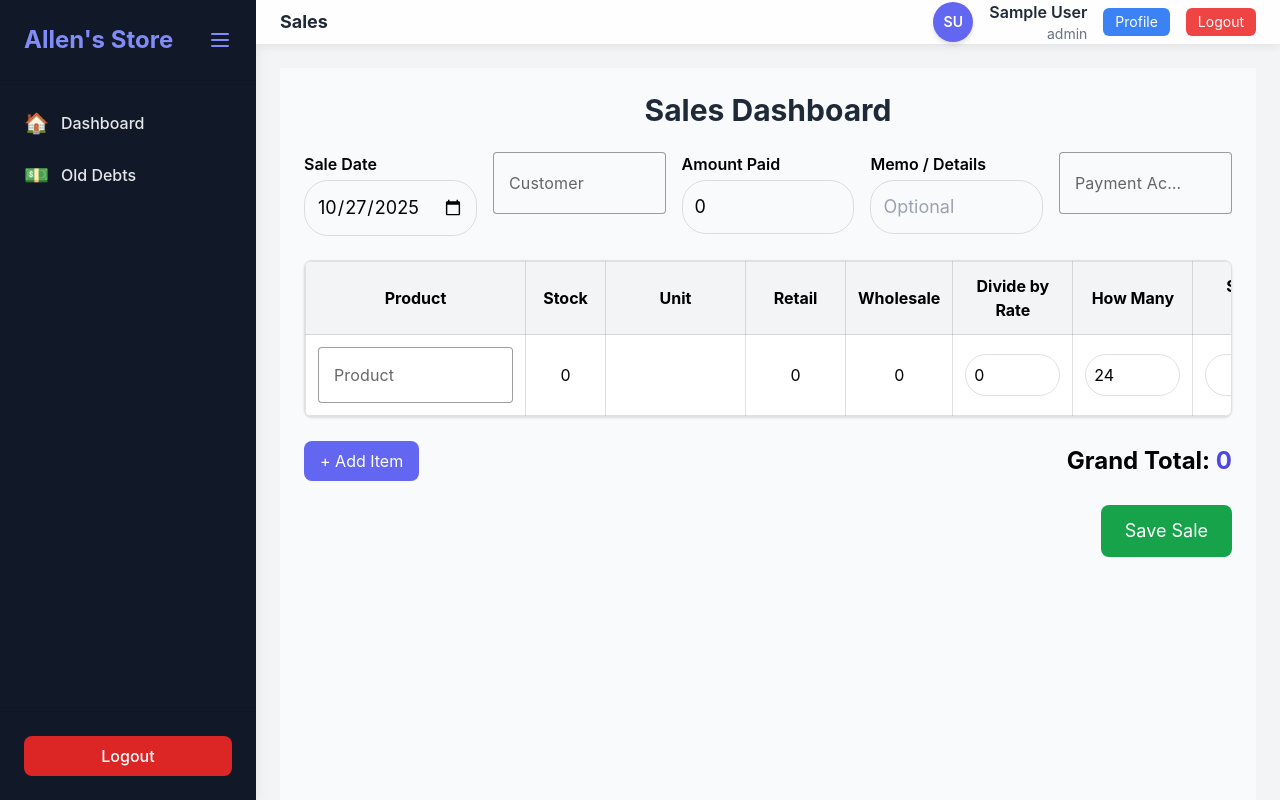
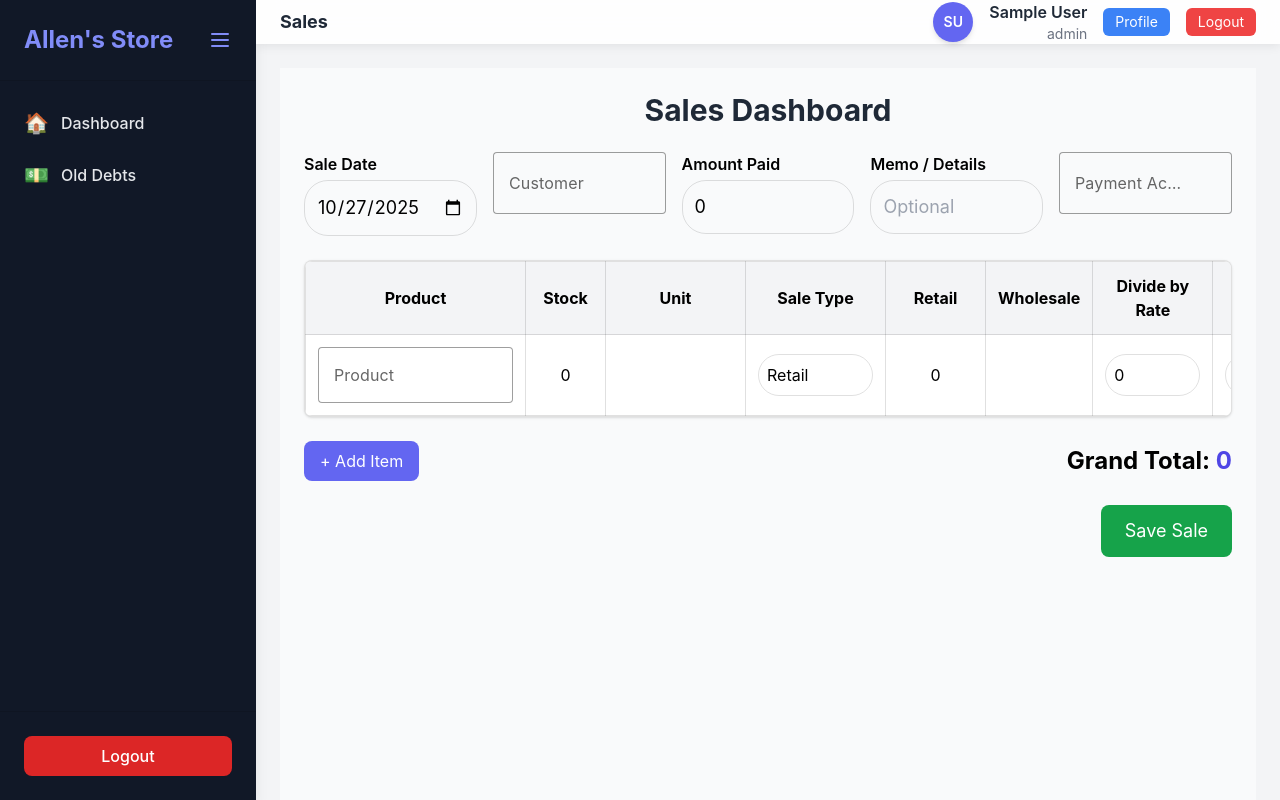
Before and after one commit to TVjacob/allens_shop_kasana, a Vue app in the folder allens_store_kasana-frontend/: page /sales in a window 1280 px wide. Built offline with nearby package versions, Linux system fonts and the light colour scheme; no server answers; sample sign-in values are in the browser's storage.

Commit message:
fix on the sales

```diff
--- a/allens_store_kasana-frontend/src/pages/EditSale.vue
+++ b/allens_store_kasana-frontend/src/pages/EditSale.vue
@@ -79,6 +79,7 @@
             <th class="p-3 border min-w-[220px]">Product</th>
             <th class="p-3 border min-w-[80px] text-center">Stock</th>
             <th class="p-3 border min-w-[140px]">Unit</th>
+            <th class="p-3 border min-w-[140px]">Sale Type </th>
             <th class="p-3 border min-w-[100px] text-center">Retail</th>
             <th class="p-3 border min-w-[100px] text-center">Wholesale</th>
             <th class="p-3 border min-w-[120px] text-center">Divide by Rate</th>
@@ -135,12 +136,35 @@
                 {{ saleItemsErrors[idx].unit_id }}
               </p>
             </td>
+            <!-- Sale Type -->
+            <td class="p-3 border text-center">
+              <select
+                v-model="item.sale_type"
+                @change="updateSaleType(item)"
+                class="w-full border border-gray-300 rounded-xl p-2 text-base focus:ring-2 focus:ring-indigo-400 transition"
+              >
+                <option value="retail">Retail</option>
+                <option value="wholesale">Wholesale</option>
+              </select>
+            </td>
 
             <!-- Prices & Quantity -->
-            <td class="p-3 border text-center">{{ formatPrice(item.retail_price) }}</td>
-            <td class="p-3 border text-center">{{ formatPrice(item.wholesale_price) }}</td>
+            <!-- <td class="p-3 border text-center">{{ formatPrice(item.retail_price) }}</td>
+            <td class="p-3 border text-center">{{ formatPrice(item.wholesale_price) }}</td> -->
+            <!-- Retail Price -->
+            <td class="p-3 border text-center" v-if="item.sale_type === 'retail'">
+              {{ formatPrice(item.retail_price) }}
+            </td>
+            <td class="p-3 border text-center" v-else></td>
 
-            <td class="p-3 border">
+            <!-- Wholesale Price -->
+            <td class="p-3 border text-center" v-if="item.sale_type === 'wholesale'">
+              {{ formatPrice(item.wholesale_price) }}
+            </td>
+            <td class="p-3 border text-center" v-else></td>
+
+
+            <td class="p-3 border" v-if="Number(item.conversion_quantity) <= 1">
               <input
                 type="number"
                 v-model.number="item.rate"
@@ -150,8 +174,10 @@
                 class="w-full border border-gray-300 rounded-xl p-2 text-base focus:ring-2 focus:ring-indigo-400 transition"
               />
             </td>
+            <td class="p-3 border" v-else></td>
 
-            <td class="p-3 border">
+
+            <td class="p-3 border"  v-if="Number(item.conversion_quantity) <= 1">
               <input
                 type="number"
                 v-model.number="item.quantity_number"
@@ -161,6 +187,8 @@
                 class="w-full border border-gray-300 rounded-xl p-2 text-base focus:ring-2 focus:ring-indigo-400 transition"
               />
             </td>
+            <td class="p-3 border" v-else></td>
+
 
             <td class="p-3 border">
               <input
@@ -253,6 +281,14 @@ const saleHeaderErrors = reactive({
   amount_paid: '',
   sale_date: ''
 })
+const updateSaleType = (item) => {
+  if (item.sale_type === 'retail') {
+    item.unit_price = item.retail_price || 0
+  } else {
+    item.unit_price = item.wholesale_price || 0
+  }
+  calculateTotal(item)
+}
 
 // ---------- State ----------
 const saleItems = ref([])
--- a/allens_store_kasana-frontend/src/pages/Sales.vue
+++ b/allens_store_kasana-frontend/src/pages/Sales.vue
@@ -78,6 +78,7 @@
             <th class="p-3 border min-w-[220px]">Product</th>
             <th class="p-3 border min-w-[80px] text-center">Stock</th>
             <th class="p-3 border min-w-[140px]">Unit</th>
+            <th class="p-3 border min-w-[140px]">Sale Type </th>
             <th class="p-3 border min-w-[100px] text-center">Retail</th>
             <th class="p-3 border min-w-[100px] text-center">Wholesale</th>
             <th class="p-3 border min-w-[120px] text-center">Divide by Rate</th>
@@ -134,12 +135,33 @@
                 {{ saleItemsErrors[idx].unit_id }}
               </p>
             </td>
+            <!-- Sale Type -->
+            <td class="p-3 border text-center">
+              <select
+                v-model="item.sale_type"
+                @change="updateSaleType(item)"
+                class="w-full border border-gray-300 rounded-xl p-2 text-base focus:ring-2 focus:ring-indigo-400 transition"
+              >
+                <option value="retail">Retail</option>
+                <option value="wholesale">Wholesale</option>
+              </select>
+            </td>
 
-            <!-- Prices & Quantity -->
-            <td class="p-3 border text-center">{{ formatPrice(item.retail_price) }}</td>
-            <td class="p-3 border text-center">{{ formatPrice(item.wholesale_price) }}</td>
 
-            <td class="p-3 border">
+            <!-- Retail Price -->
+            <td class="p-3 border text-center" v-if="item.sale_type === 'retail'">
+              {{ formatPrice(item.retail_price) }}
+            </td>
+            <td class="p-3 border text-center" v-else></td>
+
+            <!-- Wholesale Price -->
+            <td class="p-3 border text-center" v-if="item.sale_type === 'wholesale'">
+              {{ formatPrice(item.wholesale_price) }}
+            </td>
+            <td class="p-3 border text-center" v-else></td>
+
+
+            <td class="p-3 border" v-if="Number(item.conversion_quantity) <= 1">
               <input
                 type="number"
                 v-model.number="item.rate"
@@ -149,8 +171,10 @@
                 class="w-full border border-gray-300 rounded-xl p-2 text-base focus:ring-2 focus:ring-indigo-400 transition"
               />
             </td>
+            <td class="p-3 border" v-else></td>
 
-            <td class="p-3 border">
+
+            <td class="p-3 border"  v-if="Number(item.conversion_quantity) <= 1">
               <input
                 type="number"
                 v-model.number="item.quantity_number"
@@ -160,6 +184,8 @@
                 class="w-full border border-gray-300 rounded-xl p-2 text-base focus:ring-2 focus:ring-indigo-400 transition"
               />
             </td>
+            <td class="p-3 border" v-else></td>
+
 
             <td class="p-3 border">
               <input
@@ -172,6 +198,7 @@
                 {{ saleItemsErrors[idx].unit_price }}
               </p>
             </td>
+
 
             <td class="p-3 border text-center">{{ formatPrice(item.last_purchase_price) }}</td>
 
@@ -383,6 +410,14 @@ const selectUnit = (unitId, idx) => {
 
   calculateTotal(item)
 }
+const updateSaleType = (item) => {
+  if (item.sale_type === 'retail') {
+    item.unit_price = item.retail_price || 0
+  } else {
+    item.unit_price = item.wholesale_price || 0
+  }
+  calculateTotal(item)
+}
 
 // ---------- Rows ----------
 const addRow = () => {
@@ -397,6 +432,8 @@ const addRow = () => {
     total_price: 0,
     selectedProductObj: null,
     selectedUnitObj: null,
+    sale_type: 'retail', // ✅ Default sale type
+
     units: [],
     searchResults: [],
     rate: 0, // 🔹 newly added
```
